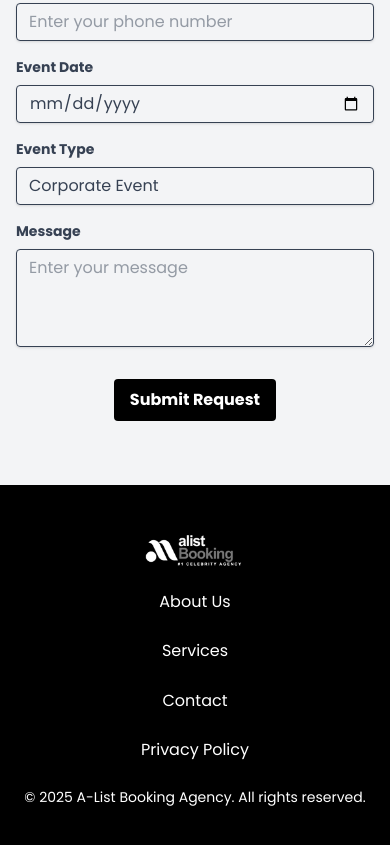
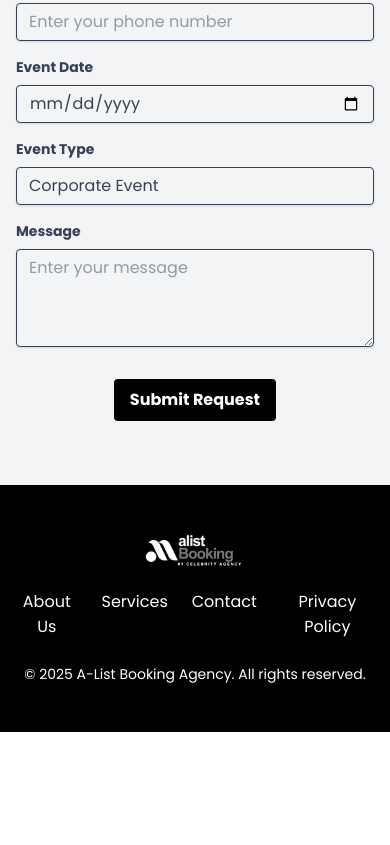
Before and after one commit to Ajiboye123/alistbooking, a website: page index.html in a window 390 px wide. Shown: the part 1488-2333 px from the top of the page. After the commit the page ends 2220 px from the top, so only its background shows below. Drawn offline with nearby package versions, Linux system fonts and the light colour scheme.

Commit message:
Update index.html

```diff
--- a/index.html
+++ b/index.html
@@ -224,14 +224,16 @@
     <!-- Footer -->
     <footer class="bg-black text-white py-12 md:pb-12 pb-12">
         <div class="container mx-auto px-4 text-center">
-            <img src="../assets/img/logo.png" alt="Footer Logo" class="h-10 mx-auto mb-4">
-            <ul class="flex flex-col md:flex-row items-center md:justify-center md:space-x-6 mb-6 space-y-6 md:space-y-0">
-                <li><a href="../pages/about.html" class="hover:text-gray-300">About Us</a></li>
-                <li><a href="../pages/services.html" class="hover:text-gray-300">Services</a></li>
-                <li><a href="../index.html#celebrityForm" class="hover:text-gray-300">Contact</a></li>
+            <a href="#header">
+               <img src="assets/img/logo.png" alt="Footer Logo" class="h-10 mx-auto mb-4">
+            </a>
+            <ul class="flex justify-center space-x-6 mb-6">
+                <li><a href="pages/about.html" class="hover:text-gray-300">About Us</a></li>
+                <li><a href="pages/services.html" class="hover:text-gray-300">Services</a></li>
+                <li><a href="#celebrityForm" class="hover:text-gray-300">Contact</a></li>
                 <li><a href="#" class="hover:text-gray-300">Privacy Policy</a></li>
             </ul>
-            <p class="text-sm font-extralight">&copy; 2025 A-List Booking Agency. All rights reserved.</p>
+            <p class="text-sm">&copy; 2025 A-List Booking Agency. All rights reserved.</p>
         </div>
     </footer>
 
```
